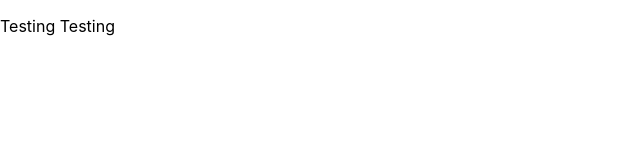
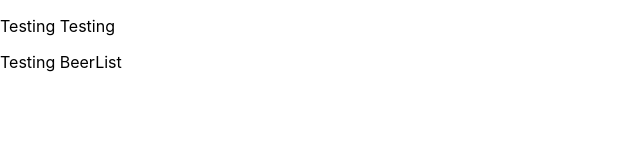
Before and after one commit to TalianeM/react_mini_project, a React (Create React App) app: page / in a window 1280 px wide. Shown: the top 160 px of the page, without its empty margins (0-640 px from the left). Built offline with nearby package versions, Linux system fonts and the light colour scheme.

Commit message:
BeerList class created in components folder and imported to BeerContainer.js

```diff
--- a/src/App.js
+++ b/src/App.js
@@ -1,5 +1,6 @@
 import './App.css';
 import BeerContainer from './containers/BeerContainer';
+import BeerList from './components/BeerList';
 function App() {
   return (
     <BeerContainer />
--- /dev/null
+++ b/src/components/BeerList.js
@@ -0,0 +1,8 @@
+
+const BeerList = () => {
+    return (
+        <p>Testing BeerList</p>
+    )
+}
+
+export default BeerList;
--- a/src/containers/BeerContainer.js
+++ b/src/containers/BeerContainer.js
@@ -1,7 +1,12 @@
+import BeerList from "../components/BeerList";
+
 const BeerContainer = () => {
 
     return(
+        <>
         <p>Testing Testing</p>
+        <BeerList/>
+        </>
     )
 }
 
```
